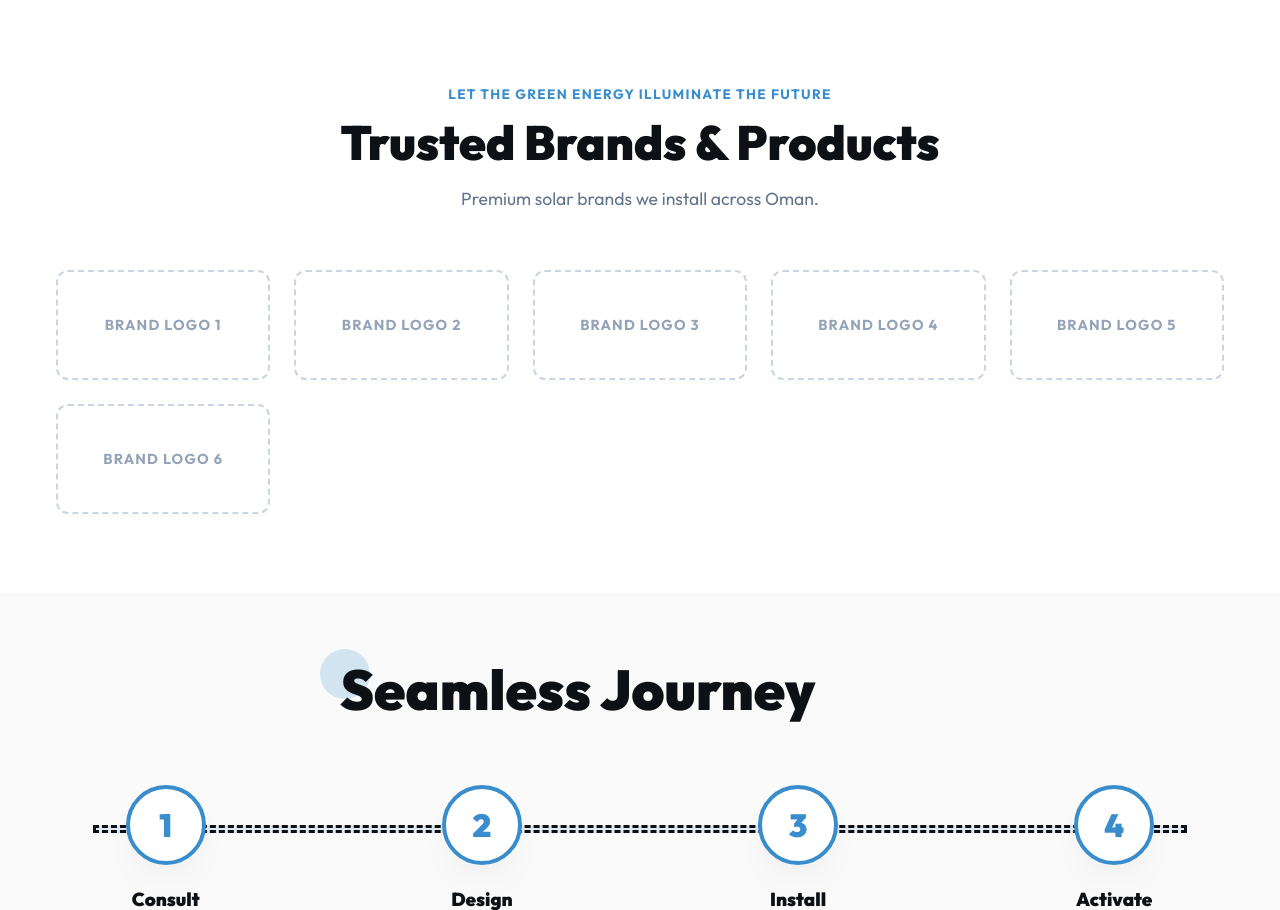
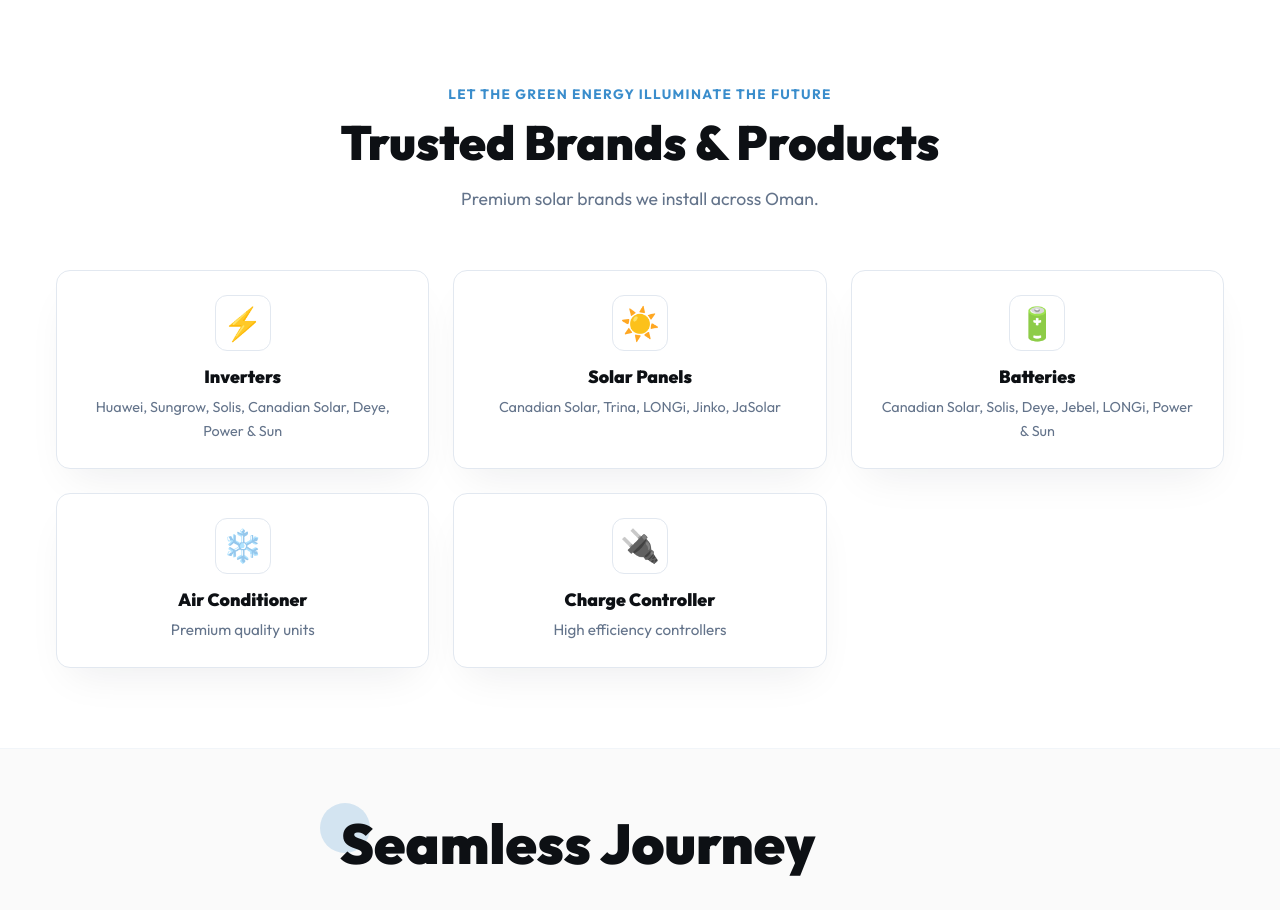
Before and after one commit to aitsunworld/solar.ctechoman.com, a PHP site: page / in a window 1280 px wide. Shown: the part 4708-5618 px from the top of the page. Run offline with PHP 8.4, Linux system fonts and the light colour scheme.

Commit message:
Update Trusted Brands & Products section: add category cards, translations, and styles

```diff
--- a/index.php
+++ b/index.php
@@ -386,12 +386,41 @@ $lang = require_once "lang/{$active_lang}.php";
       <h2 style="font-size: 3rem; margin-top: 0.5rem; margin-bottom: 1rem;"><?= $lang['brands_title'] ?></h2>
       <p class="text-muted" style="margin-bottom: 3.5rem; font-size: 1.1rem; max-width: 600px; margin-left: auto; margin-right: auto;"><?= $lang['brands_subtitle'] ?></p>
 
-      <div class="partners-grid">
-        <?php for ($i = 1; $i <= 6; $i++): ?>
-          <div class="partner-card">
-            <span class="partner-placeholder-text"><?= $lang['brands_placeholder'] ?> <?= $i ?></span>
-          </div>
-        <?php endfor; ?>
+      <div class="category-cards-grid">
+        <!-- Card 1: Inverters -->
+        <div class="category-card reveal">
+          <div class="category-icon">⚡</div>
+          <h3 class="category-title"><?= $lang['cat_inverters'] ?></h3>
+          <p class="category-brands"><?= $lang['cat_inverters_brands'] ?></p>
+        </div>
+
+        <!-- Card 2: Solar Panels -->
+        <div class="category-card reveal">
+          <div class="category-icon">☀️</div>
+          <h3 class="category-title"><?= $lang['cat_panels'] ?></h3>
+          <p class="category-brands"><?= $lang['cat_panels_brands'] ?></p>
+        </div>
+
+        <!-- Card 3: Batteries -->
+        <div class="category-card reveal">
+          <div class="category-icon">🔋</div>
+          <h3 class="category-title"><?= $lang['cat_batteries'] ?></h3>
+          <p class="category-brands"><?= $lang['cat_batteries_brands'] ?></p>
+        </div>
+
+        <!-- Card 4: Air Conditioner -->
+        <div class="category-card reveal">
+          <div class="category-icon">❄️</div>
+          <h3 class="category-title"><?= $lang['cat_ac'] ?></h3>
+          <p class="category-subtitle"><?= $lang['cat_ac_subtitle'] ?></p>
+        </div>
+
+        <!-- Card 5: Charge Controller -->
+        <div class="category-card reveal">
+          <div class="category-icon">🔌</div>
+          <h3 class="category-title"><?= $lang['cat_controller'] ?></h3>
+          <p class="category-subtitle"><?= $lang['cat_controller_subtitle'] ?></p>
+        </div>
       </div>
     </div>
   </section>
--- a/lang/en.php
+++ b/lang/en.php
@@ -71,6 +71,17 @@ return [
     'brands_title' => 'Trusted Brands & Products',
     'brands_subtitle' => 'Premium solar brands we install across Oman.',
     'brands_placeholder' => 'Brand Logo',
+    // Category cards
+    'cat_inverters' => 'Inverters',
+    'cat_inverters_brands' => 'Huawei, Sungrow, Solis, Canadian Solar, Deye, Power & Sun',
+    'cat_panels' => 'Solar Panels',
+    'cat_panels_brands' => 'Canadian Solar, Trina, LONGi, Jinko, JaSolar',
+    'cat_batteries' => 'Batteries',
+    'cat_batteries_brands' => 'Canadian Solar, Solis, Deye, Jebel, LONGi, Power & Sun',
+    'cat_ac' => 'Air Conditioner',
+    'cat_ac_subtitle' => 'Premium quality units',
+    'cat_controller' => 'Charge Controller',
+    'cat_controller_subtitle' => 'High efficiency controllers',
 
     // Process
     'proc_title' => 'Seamless Journey',
--- a/style.css
+++ b/style.css
@@ -620,6 +620,64 @@ input[type="range"]::-webkit-slider-thumb:hover {
   padding: 0 1rem;
 }
 
+/* Category Cards Grid (replaces partner placeholders) */
+.category-cards-grid {
+  display: grid;
+  grid-template-columns: repeat(3, 1fr);
+  gap: 1.5rem;
+  margin-top: 1.5rem;
+  max-width: 1200px;
+  margin-left: auto;
+  margin-right: auto;
+  padding: 0 1rem;
+}
+
+.category-card {
+  background: var(--color-surface);
+  border: 1px solid var(--color-border);
+  border-radius: 14px;
+  padding: 1.5rem;
+  box-shadow: var(--shadow-soft);
+  display: flex;
+  flex-direction: column;
+  align-items: center;
+  text-align: center;
+  gap: 0.5rem;
+}
+
+.category-card:hover {
+  transform: translateY(-6px);
+  box-shadow: var(--shadow-hover);
+}
+
+.category-icon {
+  font-size: 2rem;
+  background: #fff;
+  width: 56px;
+  height: 56px;
+  display: flex;
+  align-items: center;
+  justify-content: center;
+  border-radius: 12px;
+  border: 1px solid var(--color-border);
+  margin-bottom: 0.5rem;
+}
+
+.category-title {
+  font-weight: 800;
+  font-size: 1.1rem;
+}
+
+.category-brands {
+  color: var(--color-text-muted);
+  font-size: 0.9rem;
+}
+
+.category-subtitle {
+  color: var(--color-text-muted);
+  font-size: 0.95rem;
+}
+
 .partner-card {
   background: #ffffff;
   border: 2px dashed #cbd5e1;
@@ -728,6 +786,22 @@ input[type="range"]::-webkit-slider-thumb:hover {
     top: -40px;
     right: 5px;
     font-size: 2.4rem;
+  }
+
+  .category-cards-grid {
+    grid-template-columns: 1fr;
+  }
+}
+
+@media (min-width: 577px) and (max-width: 992px) {
+  .category-cards-grid {
+    grid-template-columns: repeat(2, 1fr);
+  }
+}
+
+@media (min-width: 993px) {
+  .category-cards-grid {
+    grid-template-columns: repeat(3, 1fr);
   }
 }
 
```
Also changed, not shown: lang/ar.php (+11 -0 lines).
